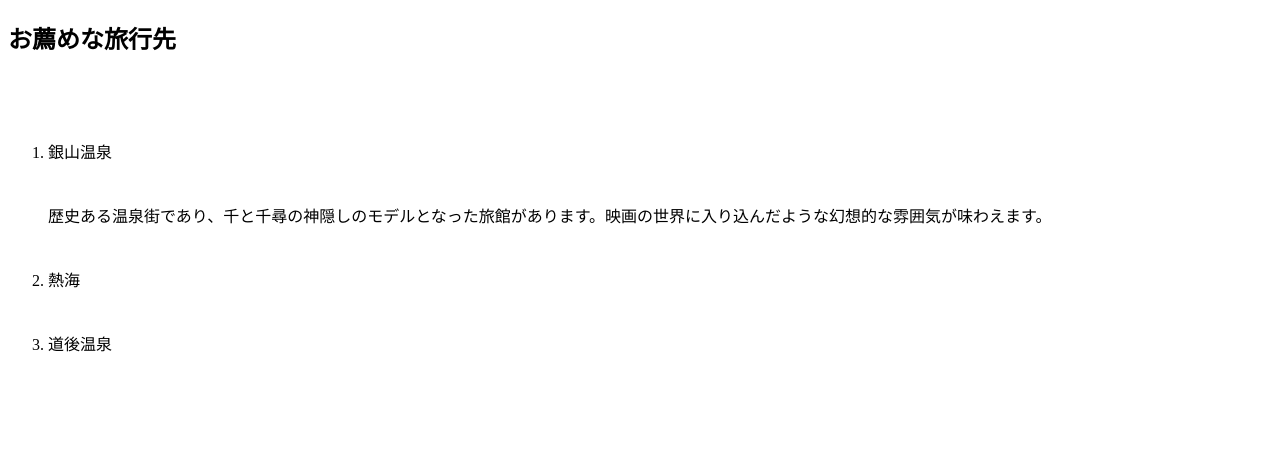
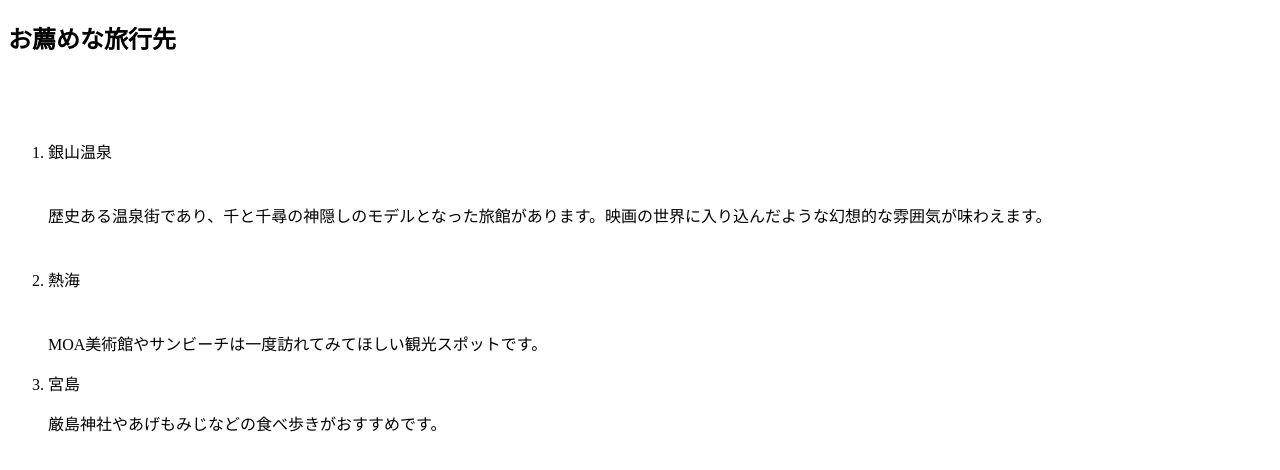
Before and after one commit to omu-aaa24062/omu-aaa24062.github.io, a plain HTML site: page second.html in a window 1280 px wide. Drawn offline with Linux system fonts and the light colour scheme.

Commit message:
Update second.html

```diff
--- a/second.html
+++ b/second.html
@@ -11,8 +11,9 @@
  　　　 <li>銀山温泉</li>
      　<p>歴史ある温泉街であり、千と千尋の神隠しのモデルとなった旅館があります。映画の世界に入り込んだような幻想的な雰囲気が味わえます。</p>
  　　　 <li>熱海</li>
-     　<p></p>
-        <li>道後温泉</li>
+     　<p>MOA美術館やサンビーチは一度訪れてみてほしい観光スポットです。</p>
+        <li>宮島</li>
+     <p>厳島神社やあげもみじなどの食べ歩きがおすすめです。</p>
 　</ol>
 </body>
 </html>
```
